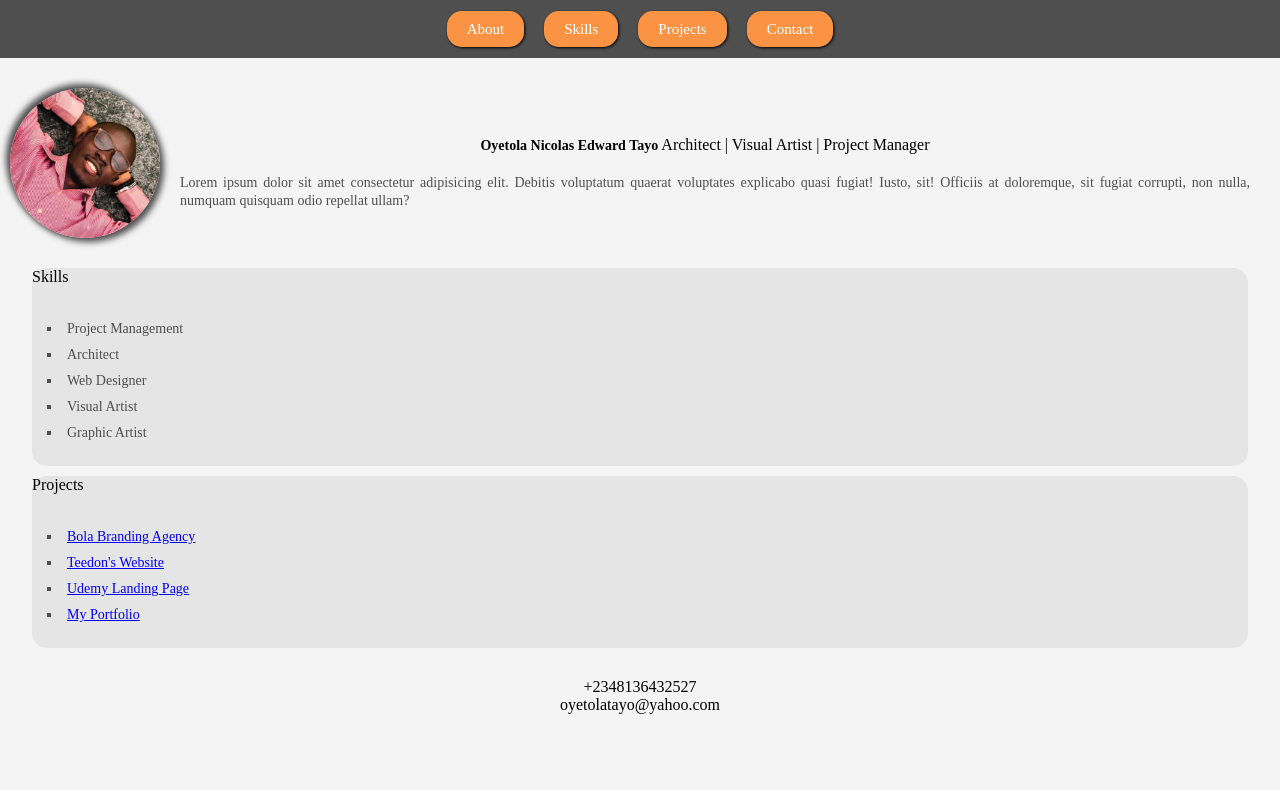
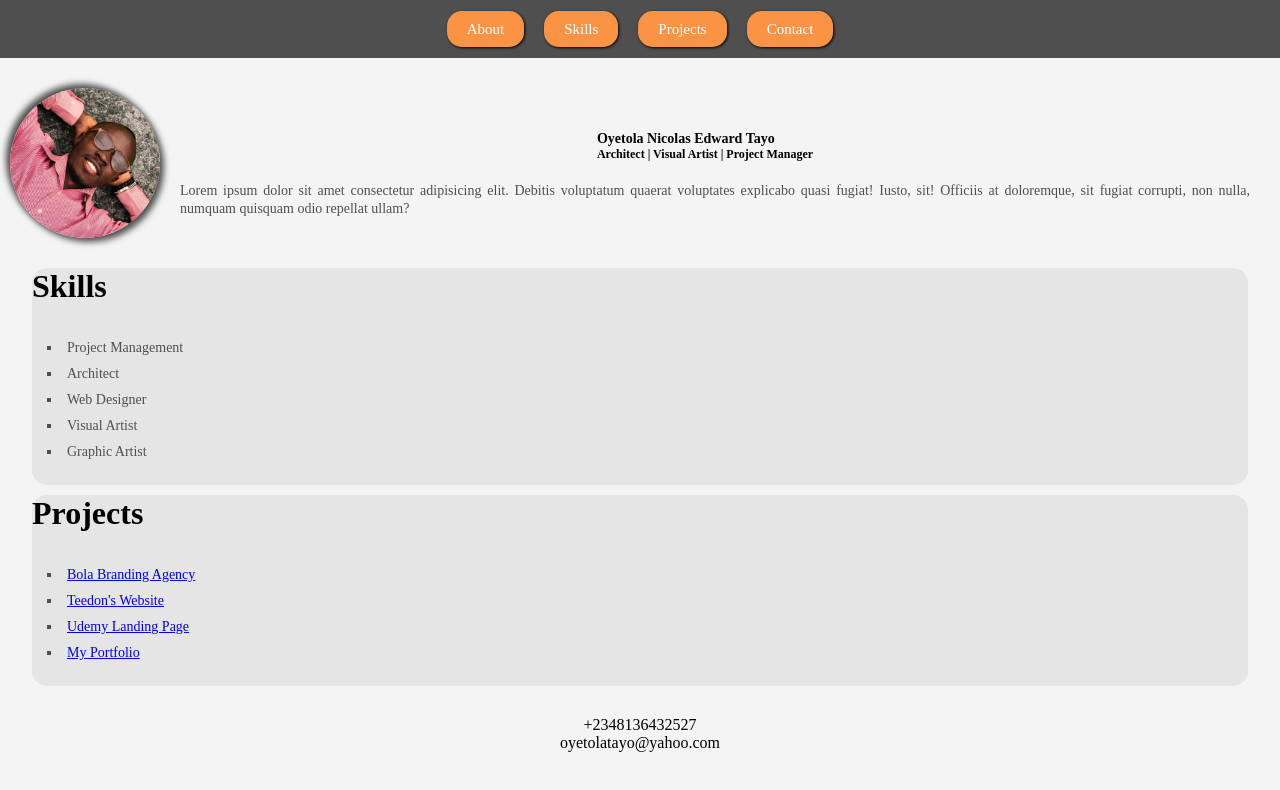
Before and after one commit to Teedonedward/Personal-Profile, a plain HTML site: page index.html in a window 1280 px wide. Drawn offline with Linux system fonts and the light colour scheme; a script that the page names is missing.

Commit message:
Corrected "f1" tag to "h1"

```diff
--- a/index.html
+++ b/index.html
@@ -22,13 +22,13 @@
         <div class="intro">
             <div>
                 <span>Oyetola Nicolas Edward Tayo</span>
-                <f1>Architect | Visual Artist | Project Manager</f1>
+                <h1>Architect | Visual Artist | Project Manager</h1>
             </div>
             <p>Lorem ipsum dolor sit amet consectetur adipisicing elit. Debitis voluptatum quaerat voluptates explicabo quasi fugiat! Iusto, sit! Officiis at doloremque, sit fugiat corrupti, non nulla, numquam quisquam odio repellat ullam?</p>
         </div>
     </Section>
     <div class="skills">
-        <f1>Skills</f1>
+        <h1>Skills</h1>
         <ul>
             <li>Project Management</li>
             <li>Architect</li>
@@ -38,7 +38,7 @@
         </ul>
     </div>
     <div class="projects">
-        <f1>Projects</f1>
+        <h1>Projects</h1>
         <ul>
             <li><a href="#">Bola Branding Agency</a></li>
             <li><a href="#">Teedon's Website</a></li>
```
